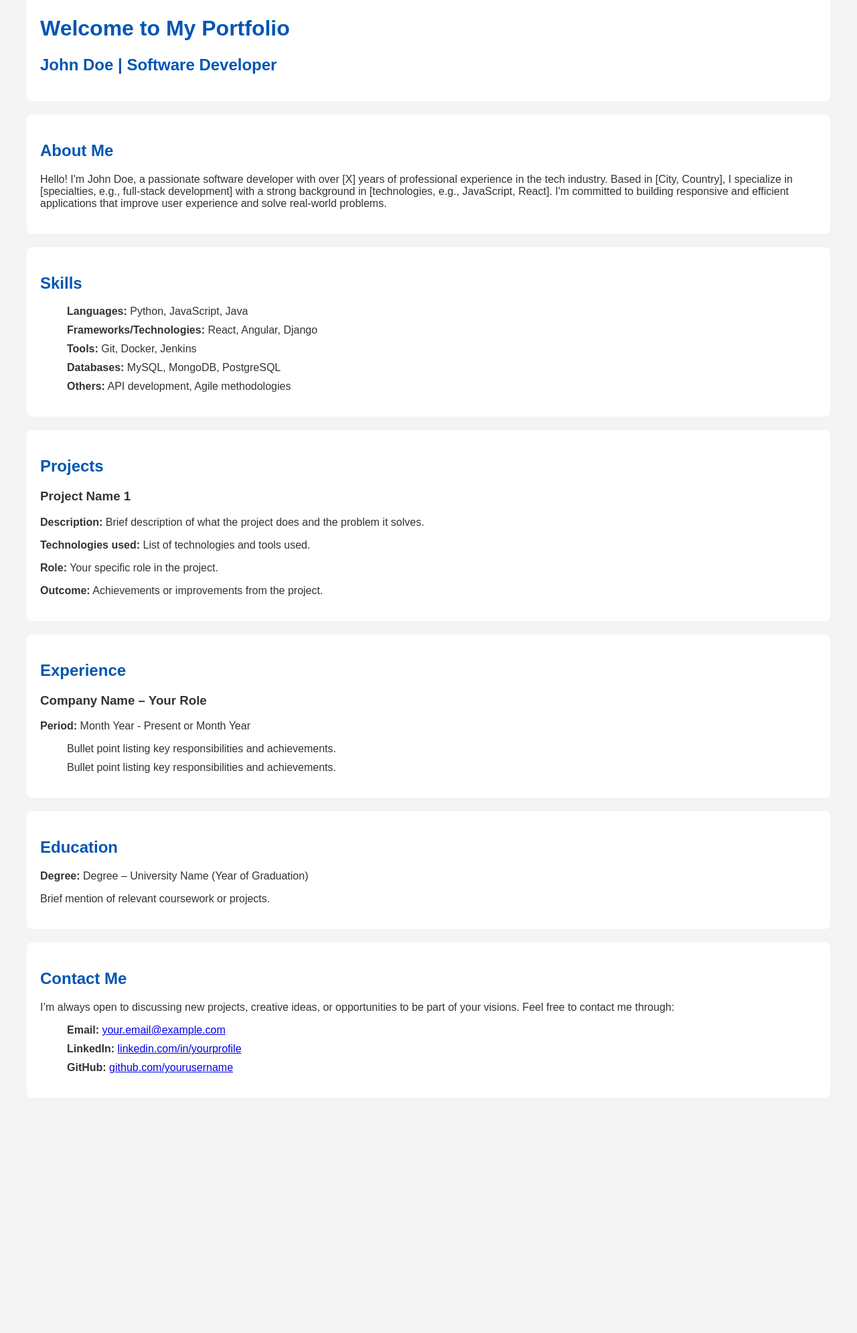
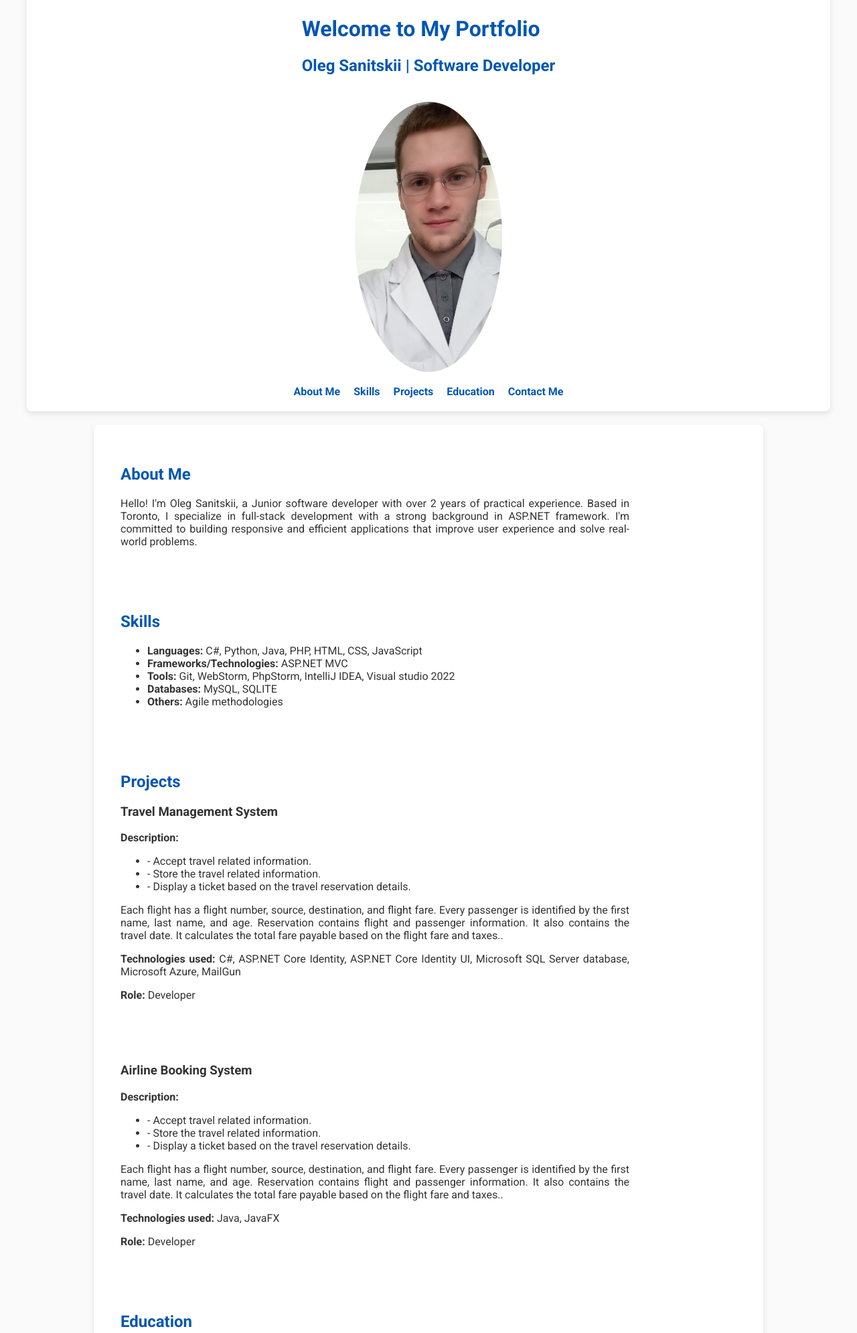
Before and after one commit to OlegSanitskii/OlegSanitskii.github.io, a plain HTML site: page index.html in a window 1280 px wide. Shown: the part 57-2047 px from the top of the page at 67% size. Before the commit the page ends 1736 px from the top, so only its background shows below. Drawn offline with Linux system fonts and the light colour scheme.

Commit message:
Improving

```diff
--- /dev/null
+++ b/assets/css/main.css
@@ -0,0 +1,114 @@
+body {
+    font-family: 'Roboto', sans-serif;
+    margin: 40px;
+    background-color: #FAFAFA;
+    color: #333;
+}
+
+header {
+    background-color: #FFFFFF;
+    box-shadow: 0px 4px 8px rgba(0,0,0,0.1);
+    border-radius: 8px;
+    padding: 20px;
+    margin-bottom: 20px;
+    display: flex;
+    flex-direction: column;
+    align-items: center;
+}
+
+header img {
+    width: 220px;
+    height: auto;
+    border-radius: 50%;
+    align-self: center;
+    margin: 20px 0;
+}
+
+nav {
+    width: 100%;
+}
+
+nav ul {
+    list-style: none;
+    padding: 0;
+    display: flex;
+    justify-content: center;
+    margin: 0;
+}
+
+nav ul li {
+    margin: 0 10px;
+}
+
+nav ul li a {
+    text-decoration: none;
+    color: #0056b3;
+    font-weight: bold;
+}
+
+nav ul li a:hover {
+    text-decoration: underline;
+    color: #003875;
+}
+
+h1, h2 {
+    color: #0056b3;
+}
+
+main {
+    background-color: #fff;
+    padding: 20px;
+    border-radius: 8px;
+    box-shadow: 0px 4px 8px rgba(0,0,0,0.1);
+    margin: 20px auto; /* Center main content horizontally */
+    max-width: 960px; /* Control width of main content */
+}
+
+section {
+    width: 100%; /* Full width of main container */
+    max-width: 800px; /* Control width of text in sections */
+    padding: 20px;
+    margin-bottom: 20px;
+    box-sizing: border-box;
+    text-align: justify; /* Optional: justify text for better alignment */
+}
+
+footer {
+    text-align: center;
+    padding: 20px;
+    margin-top: 20px;
+    width: 100%;
+    max-width: 960px; /* Align footer width with main content width */
+    box-sizing: border-box;
+}
+
+#scrollTopBtn {
+    position: fixed;
+    bottom: 20px;
+    right: 30px;
+    padding: 10px 20px;
+    font-size: 16px;
+    color: white;
+    background-color: #0056b3;
+    border: none;
+    border-radius: 5px;
+    cursor: pointer;
+    display: none; /* Hidden by default, shown on scroll */
+    z-index: 1000;
+}
+
+#scrollTopBtn:hover {
+    background-color: #003875;
+}
+
+@media (max-width: 768px) {
+    header, nav ul {
+        flex-direction: column;
+    }
+
+    nav ul li {
+        width: 100%;
+        text-align: center;
+        margin-bottom: 10px;
+    }
+}
--- a/index.html
+++ b/index.html
@@ -3,79 +3,108 @@
 <head>
     <meta charset="UTF-8">
     <meta name="viewport" content="width=device-width, initial-scale=1.0">
-    <title>John Doe | Software Developer</title>
-    <style>
-        body {
-            font-family: Arial, sans-serif;
-            margin: 40px;
-            background-color: #f4f4f4;
-            color: #333;
-        }
-        header, section {
-            background-color: #fff;
-            border-radius: 8px;
-            padding: 20px;
-            margin-bottom: 20px;
-        }
-        h1, h2 {
-            color: #0056b3;
-        }
-        ul {
-            list-style-type: none;
-        }
-        li {
-            margin-bottom: 10px;
-        }
-    </style>
+    <title>Oleg Sanitskii | Software Developer</title>
+    <link href="https://fonts.googleapis.com/css2?family=Roboto:wght@400;700&display=swap" rel="stylesheet">
+    <link rel="stylesheet" href="assets/css/main.css">
 </head>
 <body>
-<header>
+<header >
+    <div>
         <h1>Welcome to My Portfolio</h1>
-    <h2>John Doe | Software Developer</h2>
+        <h2>Oleg Sanitskii | Software Developer</h2>
+    </div>
+    <img src="assets/img/mypicture.jpg" alt="Oleg Sanitskii">
+    <nav>
+        <ul>
+            <li><a href="#about">About Me</a></li>
+            <li><a href="#skills">Skills</a></li>
+            <li><a href="#projects">Projects</a></li>
+            <li><a href="#education">Education</a></li>
+            <li><a href="#contact">Contact Me</a></li>
+        </ul>
+    </nav>
 </header>
-
-<section>
+<main>
+    <section id="about">
         <h2>About Me</h2>
-    <p>Hello! I'm John Doe, a passionate software developer with over [X] years of professional experience in the tech industry. Based in [City, Country], I specialize in [specialties, e.g., full-stack development] with a strong background in [technologies, e.g., JavaScript, React]. I'm committed to building responsive and efficient applications that improve user experience and solve real-world problems.</p>
+        <p>Hello! I'm Oleg Sanitskii, a Junior software developer with over 2 years of practical experience.
+            Based in Toronto, I specialize in full-stack development with a strong background in ASP.NET framework.
+            I'm committed to building responsive and efficient applications that improve user experience and solve real-world problems.</p>
     </section>
 
-<section>
+    <section id="skills">
         <h2>Skills</h2>
         <ul>
-        <li><strong>Languages:</strong> Python, JavaScript, Java</li>
-        <li><strong>Frameworks/Technologies:</strong> React, Angular, Django</li>
-        <li><strong>Tools:</strong> Git, Docker, Jenkins</li>
-        <li><strong>Databases:</strong> MySQL, MongoDB, PostgreSQL</li>
-        <li><strong>Others:</strong> API development, Agile methodologies</li>
+            <li><strong>Languages:</strong> C#, Python, Java, PHP, HTML, CSS, JavaScript</li>
+            <li><strong>Frameworks/Technologies:</strong> ASP.NET MVC</li>
+            <li><strong>Tools:</strong> Git, WebStorm, PhpStorm, IntelliJ IDEA, Visual studio 2022</li>
+            <li><strong>Databases:</strong> MySQL, SQLITE</li>
+            <li><strong>Others:</strong> Agile methodologies</li>
         </ul>
     </section>
 
-<section>
+    <section id="projects">
+
+
         <h2>Projects</h2>
-    <h3>Project Name 1</h3>
-    <p><strong>Description:</strong> Brief description of what the project does and the problem it solves.</p>
-    <p><strong>Technologies used:</strong> List of technologies and tools used.</p>
-    <p><strong>Role:</strong> Your specific role in the project.</p>
-    <p><strong>Outcome:</strong> Achievements or improvements from the project.</p>
+        <h3>Travel Management System</h3>
+        <p><strong>Description:</strong>
+        <ul>
+            <li>- Accept travel related information.</li>
+            <li> - Store the travel related information.</li>
+            <li> - Display a ticket based on the travel reservation details.</li>
+        </ul>
+
+        Each flight has a flight number, source, destination, and flight fare.
+        Every passenger is identified by the first name, last name, and age.
+        Reservation contains flight and passenger information. It also contains the travel date.
+        It calculates the total fare payable based on the flight fare and taxes..</p>
+        <p><strong>Technologies used:</strong>  C#, ASP.NET Core Identity, ASP.NET Core Identity UI, Microsoft SQL Server database,
+            Microsoft Azure, MailGun  </p>
+        <p><strong>Role:</strong> Developer</p>
+
+
+        <br>
+        <br>
+        <br>
+
+        <h3>Airline Booking System</h3>
+        <p><strong>Description:</strong>
+            <ul>
+                <li>- Accept travel related information.</li>
+                <li> - Store the travel related information.</li>
+                <li> - Display a ticket based on the travel reservation details.</li>
+            </ul>
+
+            Each flight has a flight number, source, destination, and flight fare.
+            Every passenger is identified by the first name, last name, and age.
+            Reservation contains flight and passenger information. It also contains the travel date.
+            It calculates the total fare payable based on the flight fare and taxes..</p>
+        <p><strong>Technologies used:</strong>  Java, JavaFX </p>
+        <p><strong>Role:</strong> Developer</p>
     </section>
 
-<section>
-    <h2>Experience</h2>
-    <h3>Company Name – Your Role</h3>
-    <p><strong>Period:</strong> Month Year - Present or Month Year</p>
+    <section id="education">
+        <h2>Education</h2>
+        <p><strong>Degree:</strong> <a href="https://www.georgebrown.ca/programs/computer-programming-and-analysis-program-online-t197">
+            Advanced Diploma – George Brown College</a></p>
+
             <ul>
-        <li>Bullet point listing key responsibilities and achievements.</li>
-        <li>Bullet point listing key responsibilities and achievements.</li>
+                <li>  Full-Stack Web Development</li>
+                <li>  Database Administration and Architecture</li>
+                <li>  IT and Networking</li>
+                <li>  Operating Systems</li>
+                <li>  Data Science and Machine Learning</li>
+                <li>  Mobile Application Development</li>
             </ul>
+
     </section>
+</main>
 
-<section>
-    <h2>Education</h2>
-    <p><strong>Degree:</strong> Degree – University Name (Year of Graduation)</p>
-    <p>Brief mention of relevant coursework or projects.</p>
-</section>
 
-<section>
+
+<footer>
+    <section id="contact">
         <h2>Contact Me</h2>
         <p>I’m always open to discussing new projects, creative ideas, or opportunities to be part of your visions. Feel free to contact me through:</p>
         <ul>
@@ -84,5 +113,28 @@
             <li><strong>GitHub:</strong> <a href="https://github.com/yourusername">github.com/yourusername</a></li>
         </ul>
     </section>
+</footer>
+
+<button id="scrollTopBtn" onclick="scrollTopFunction()">Return to Top</button>
+
+<script>
+    function scrollTopFunction() {
+        document.body.scrollTop = 0;
+        document.documentElement.scrollTop = 0;
+    }
+
+    let mybutton = document.getElementById("scrollTopBtn");
+
+    window.onscroll = function() {scrollFunction()};
+
+    function scrollFunction() {
+        if (document.body.scrollTop > 20 || document.documentElement.scrollTop > 20) {
+            mybutton.style.display = "block";
+        } else {
+            mybutton.style.display = "none";
+        }
+    }
+</script>
+
 </body>
 </html>
```
Also changed, not shown: assets/img/mypicture.jpg (added), 1 other file. Lines whose indentation alone changed are shown as unchanged.
